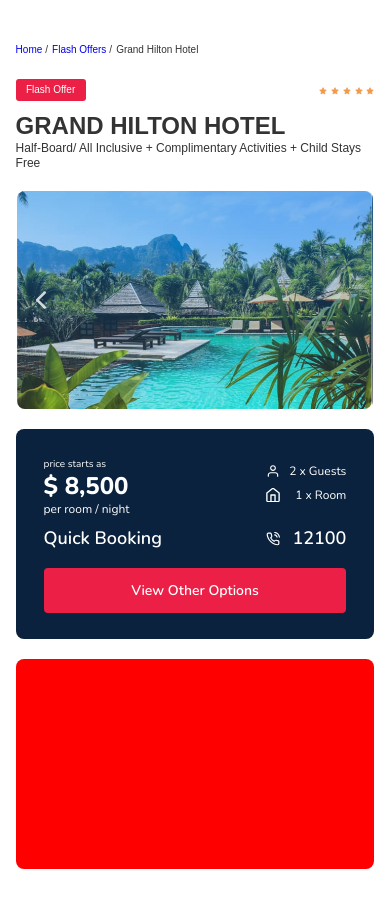
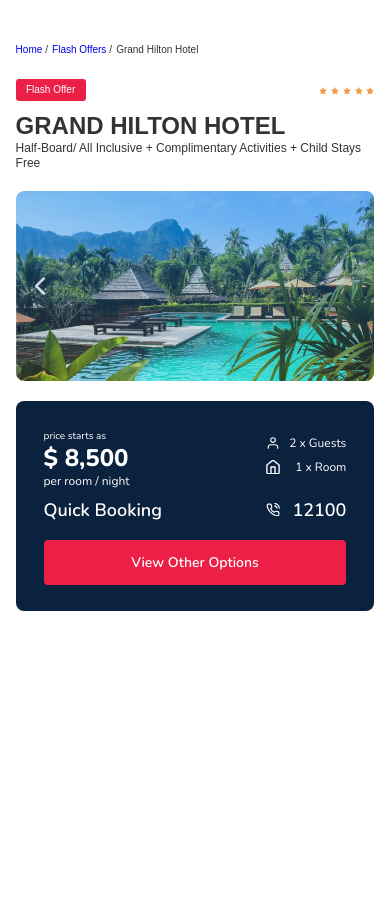
Before and after one commit to TasarGithub/tour-plan, a website: page index.html in a window 390 px wide. Shown: the part 46-954 px from the top of the page. Drawn offline with nearby package versions, Linux system fonts and the light colour scheme; a web font is replaced by a local one.

Commit message:
fix: 1px swiper-slide when container width100%

```diff
--- a/sass/blocks/_hotel-body.sass
+++ b/sass/blocks/_hotel-body.sass
@@ -12,6 +12,8 @@
 			flex-direction: column
 		// align-items: center
 	&__slider
+		border-radius: 8px
+		overflow: hidden
 		@media screen and ( max-width: 992px)
 			margin-bottom: 30px
 		@media screen and ( max-width: 576px)
@@ -63,7 +65,6 @@
 .map
 	width: 347px
 	height: 213px
-	background-color: red
 	border-radius: 8px
 	overflow: hidden
 	@media screen and ( max-width: 992px)
--- a/sass/blocks/_swiper.sass
+++ b/sass/blocks/_swiper.sass
@@ -3,6 +3,25 @@
 		position: relative
 		width: 728px
 		height: 450px
+		@media screen and ( max-width: 1200px)
+			width: 590px
+		//	height: 37.5vw//450/1200=0.375
+		@media screen and ( max-width: 992px) //0.705645*576=406.45152
+			width: 100%
+			height: 372px //height: 40.32vw //400/992=0.403226//height: 372px
+		@media screen and ( max-width: 768px)
+			// width: 100%//542px
+			height: 45.5729vw //350/768=0.455729
+		@media screen and ( max-width: 576px)
+			// width: 406px
+			height: 48.61vw //280/576=0.486111//280px
+		@media screen and ( max-width: 320px)
+			width: 278px
+			height: 179px
+	&-slide
+		position: relative
+		width: 100%
+		margin: 0 auto
 		&::after
 			content: ""
 			position: absolute
@@ -15,22 +34,9 @@
 			border-radius: 8px
 			overflow: hidden
 			z-index: 10
-		@media screen and ( max-width: 1200px)
-			width: 590px
-			// height: 450px
-		@media screen and ( max-width: 992px)
-			width: 700px
-			height: 450px
-		@media screen and ( max-width: 768px)
-			width: 91.1458vw
-			height: 56vw
-		@media screen and ( max-width: 320px)
-			width: 278.44px
-			height: 179px
-	&-slide
-		position: relative
-		border-radius: 8px
-		overflow: hidden
+		&-active
+			margin-right: 1px
+
 
 
 	&-button
```
Also changed, not shown: js/main.js (+16 -0 lines), css/style.css.
